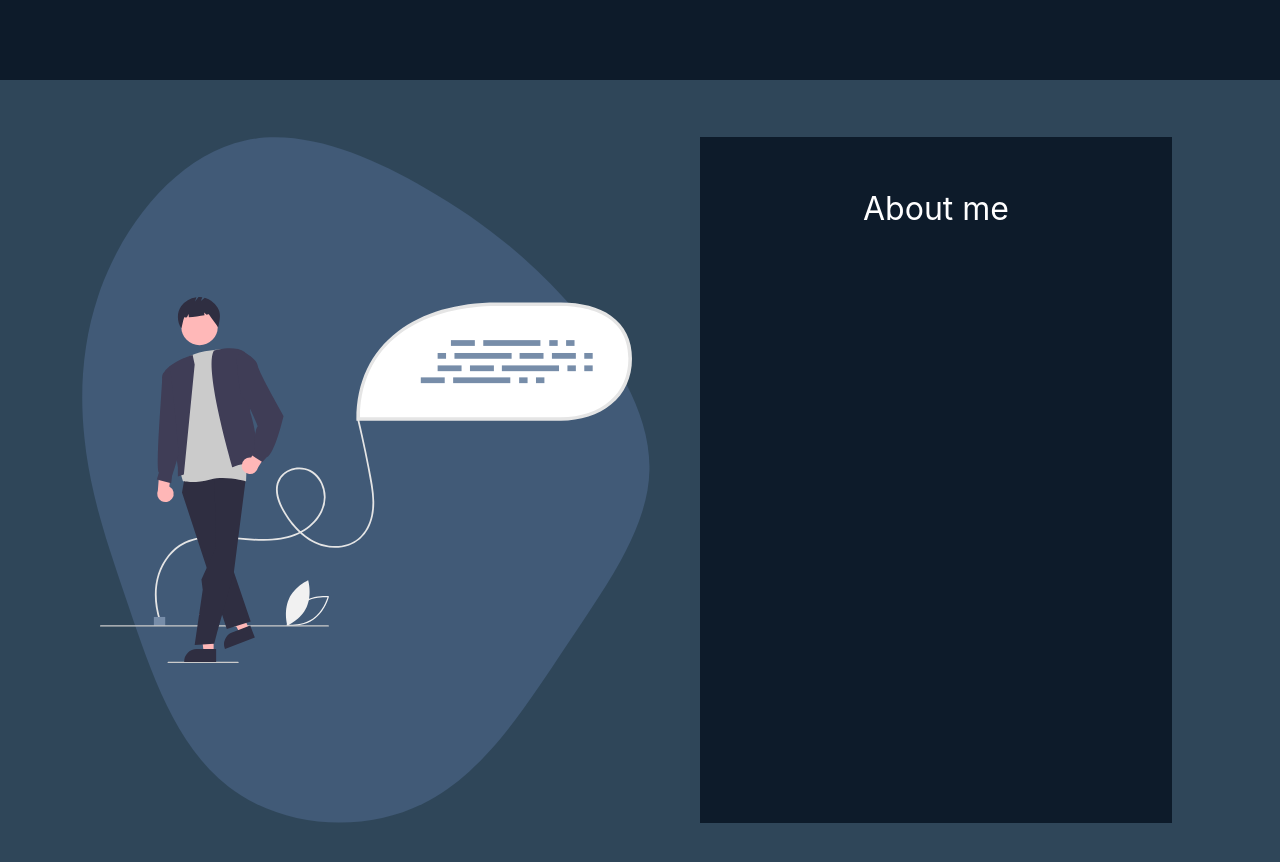
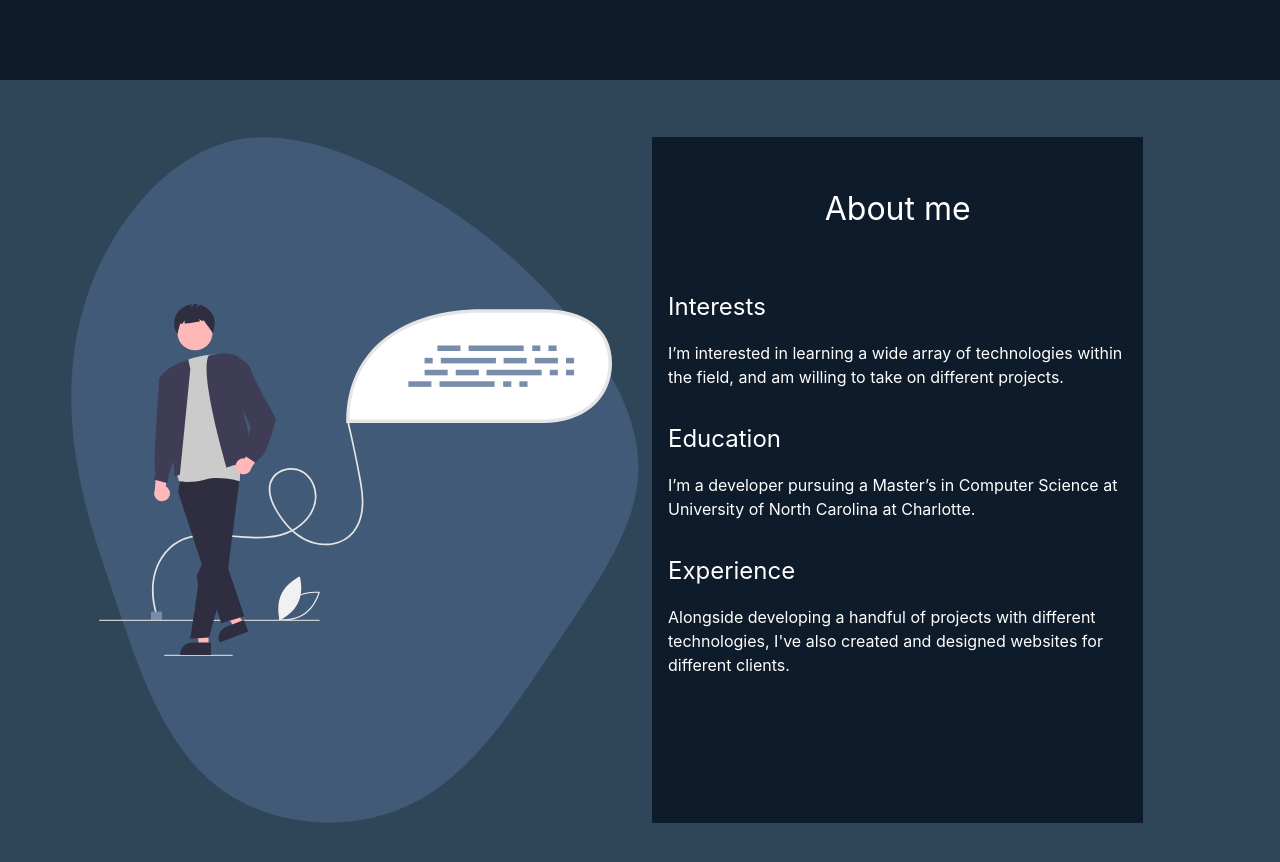
Before and after one commit to rmbass3/portfolio, a React (Create React App) app in the folder portfolio/: page / in a window 1280 px wide. Shown: the part 720-1582 px from the top of the page. Built offline with nearby package versions, Linux system fonts and the light colour scheme.

Commit message:
Filled out about me section

```diff
--- a/portfolio/src/components/About.js
+++ b/portfolio/src/components/About.js
@@ -11,13 +11,36 @@ function About(props) {
     <div className="about d-flex align-items-center" id="about">
       <Container>
         <Row className="about-row">
-          <Col className="about-img-col d-flex position-relative align-items-center justify-content-center">
+          <Col className="about-img-col d-flex position-relative align-items-center justify-content-center" xs={{ span:12, order:1 }} md={{ span:6, order:12 }}>
             <img className="code-svg position-absolute" src={code} alt="code"/>
             <img className="about-blob" src={aboutBlob} alt="aboutBlob"/>
           </Col>
-          <Col className="about-text-col d-flex position-relative justify-content-center">
-            <div className="inner-text-col">
-              <p className="about-title text-white text-center mt-5">About me</p>
+          <Col className="about-text-col d-flex position-relative" xs={{ span:12, order:1 }} md={{ span:6, order:12 }}>
+            <div className="about-inner-text-col d-flex flex-column justify-content-start">
+              <p className="about-title text-white text-center my-5">About me</p>
+              <div className="about-paragraph">
+                <div className="about-paragraph-section text-white px-3 py-2">
+                  <p className="about-paragraph-title">Interests</p>
+                  <p className="about-paragraph-text">
+                  I’m interested in learning a wide array of technologies within the field,
+                  and am willing to take on different projects.
+                  </p>
+                </div>
+                <div className="about-paragraph-section text-white px-3 py-2">
+                  <p className="about-paragraph-title">Education</p>
+                  <p className="about-paragraph-text">
+                    I’m a developer pursuing a Master’s in
+                    Computer Science at University of North Carolina at Charlotte.
+                  </p>
+                </div>
+                <div className="about-paragraph-section text-white px-3 py-2">
+                  <p className="about-paragraph-title">Experience</p>
+                  <p className="about-paragraph-text">
+                    Alongside developing a handful of projects with different technologies,
+                    I've also created and designed websites for different clients.
+                  </p>
+                </div>
+              </div>
             </div>
           </Col>
         </Row>
--- a/portfolio/src/css/About.css
+++ b/portfolio/src/css/About.css
@@ -7,13 +7,17 @@
   width: 90%;
 }
 
-.inner-text-col {
+.about-inner-text-col {
   background-color: var(--dark-blue);
   width: 90%;
 }
 
 .about-title {
   font-size: 2rem;
+}
+
+.about-paragraph-title {
+  font-size: 1.5rem;
 }
 
 /* // X-Small devices (portrait phones, less than 576px)
```
Also changed, not shown: 1 other file (tests, documents, lock files or other folders).
